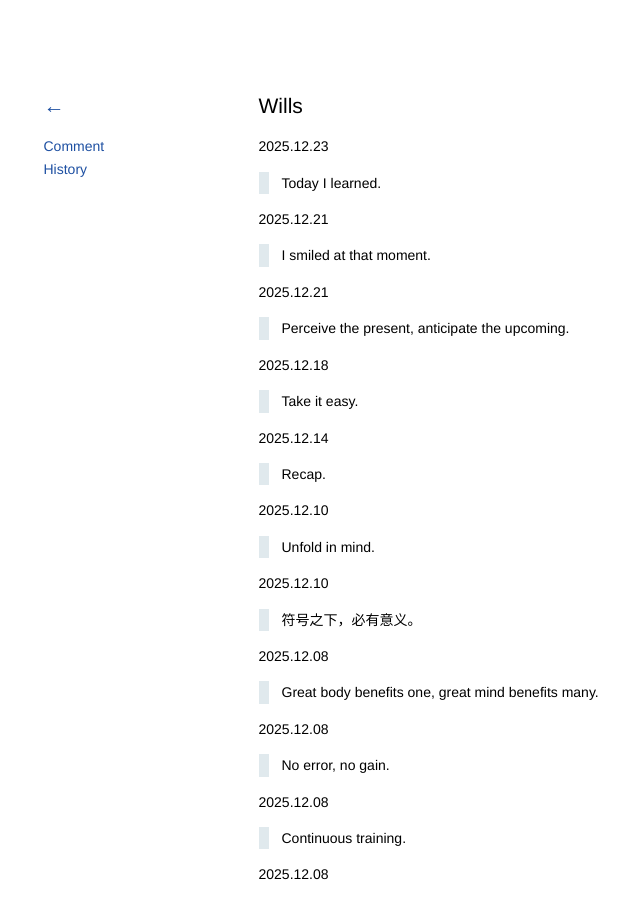
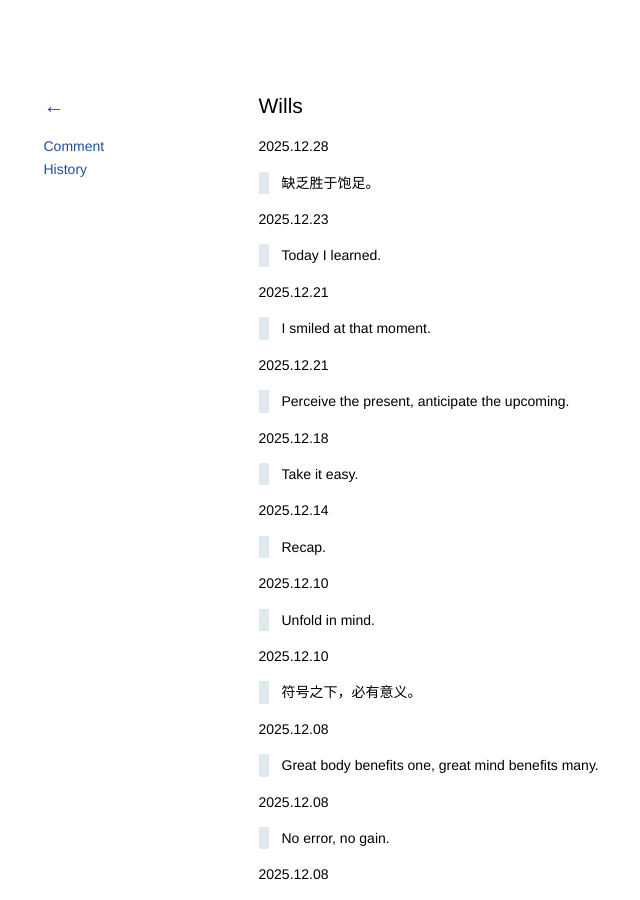
Before and after one commit to kidlj/awei, a Jekyll site: the page built from _wiki/wills.md, in a window 1280 px wide and 900 px high. Shown: the whole window, without its empty margins (89-729 px from the left). Built offline with Jekyll 4.4.1, drawn with Linux system fonts in a browser that asks for light colours.

Commit message:
update wills

```diff
--- a/_wiki/wills.md
+++ b/_wiki/wills.md
@@ -1,6 +1,10 @@
 ---
 title: Wills
 ---
+
+2025.12.28
+
+> 缺乏胜于饱足。
 
 2025.12.23
 
```
